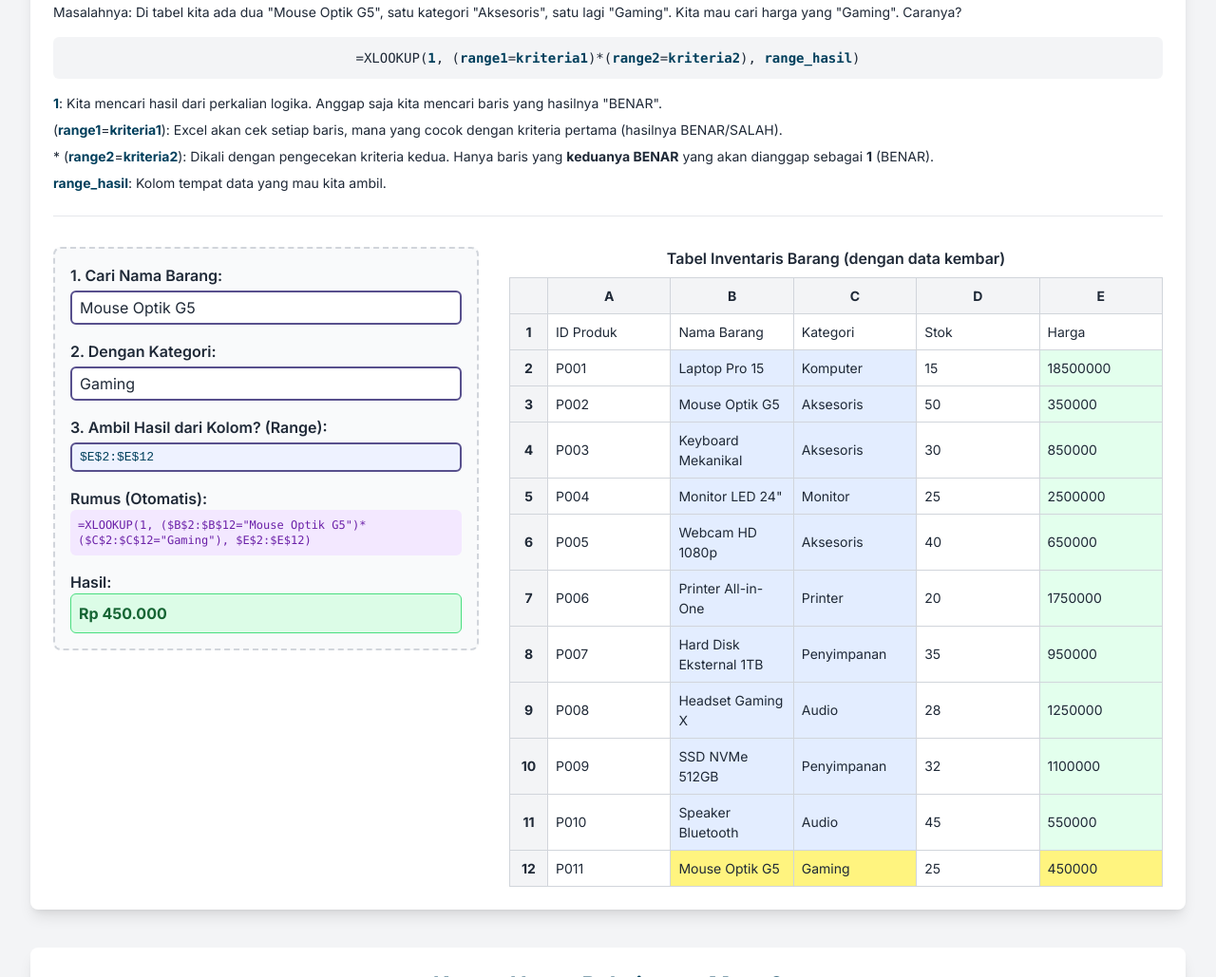
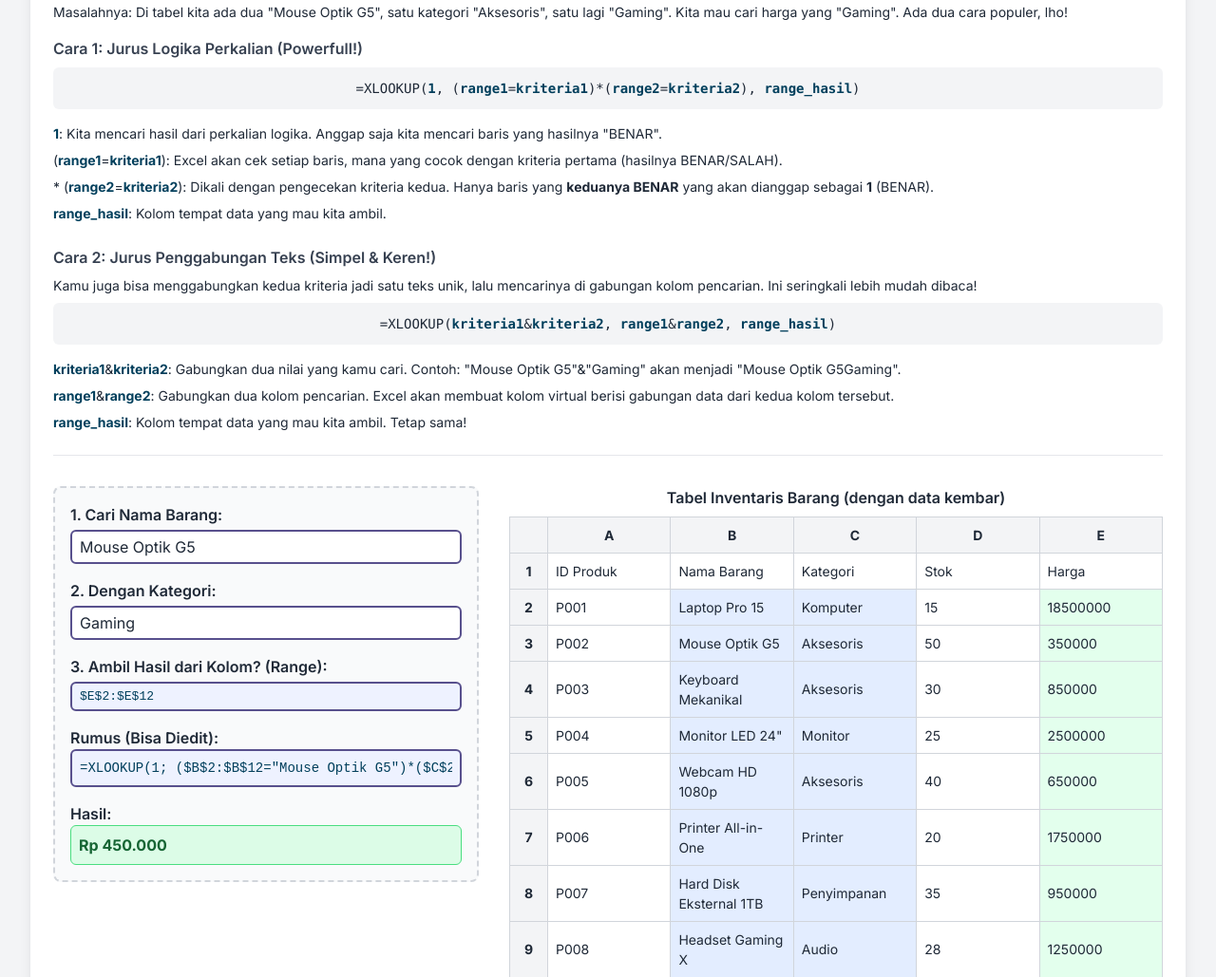
Before and after one commit to bayuyec-create/Jago-Excel-Batch4-LookUp, a plain HTML site: page index.html in a window 1280 px wide. Shown: the part 4280-5309 px from the top of the page at 95% size. Drawn offline with nearby package versions, Linux system fonts and the light colour scheme.

Commit message:
Add files via upload

```diff
--- a/index.html
+++ b/index.html
@@ -355,7 +355,9 @@
                     <div id="xlookup-mc-content">
                         <div class="mb-8 border-b pb-6">
                             <h3 class="font-bold text-lg text-purple-600 mb-3">Jurus XLOOKUP Multi-Kriteria</h3>
-                            <p class="mb-4 text-sm">Masalahnya: Di tabel kita ada dua "Mouse Optik G5", satu kategori "Aksesoris", satu lagi "Gaming". Kita mau cari harga yang "Gaming". Caranya?</p>
+                            <p class="mb-4 text-sm">Masalahnya: Di tabel kita ada dua "Mouse Optik G5", satu kategori "Aksesoris", satu lagi "Gaming". Kita mau cari harga yang "Gaming". Ada dua cara populer, lho!</p>
+
+                            <h4 class="font-semibold text-md text-gray-700 mt-4 mb-2">Cara 1: Jurus Logika Perkalian (Powerfull!)</h4>
                             <p class="bg-gray-100 p-3 rounded-md text-center text-sm mb-4">
                                 <code class="break-words">=XLOOKUP(<span class="formula-part">1</span>, (<span class="formula-part">range1</span>=<span class="formula-part">kriteria1</span>)*(<span class="formula-part">range2</span>=<span class="formula-part">kriteria2</span>), <span class="formula-part">range_hasil</span>)</code>
                             </p>
@@ -364,6 +366,17 @@
                                 <li>(<span class="formula-part">range1</span>=<span class="formula-part">kriteria1</span>): Excel akan cek setiap baris, mana yang cocok dengan kriteria pertama (hasilnya BENAR/SALAH).</li>
                                 <li>* (<span class="formula-part">range2</span>=<span class="formula-part">kriteria2</span>): Dikali dengan pengecekan kriteria kedua. Hanya baris yang <span class="font-bold">keduanya BENAR</span> yang akan dianggap sebagai <span class="font-bold">1</span> (BENAR).</li>
                                 <li><span class="formula-part">range_hasil</span>: Kolom tempat data yang mau kita ambil.</li>
+                            </ul>
+
+                            <h4 class="font-semibold text-md text-gray-700 mt-6 mb-2">Cara 2: Jurus Penggabungan Teks (Simpel & Keren!)</h4>
+                            <p class="mb-2 text-sm">Kamu juga bisa menggabungkan kedua kriteria jadi satu teks unik, lalu mencarinya di gabungan kolom pencarian. Ini seringkali lebih mudah dibaca!</p>
+                            <p class="bg-gray-100 p-3 rounded-md text-center text-sm mb-4">
+                                <code class="break-words">=XLOOKUP(<span class="formula-part">kriteria1</span>&<span class="formula-part">kriteria2</span>, <span class="formula-part">range1</span>&<span class="formula-part">range2</span>, <span class="formula-part">range_hasil</span>)</code>
+                            </p>
+                             <ul class="text-sm space-y-2">
+                                <li><span class="formula-part">kriteria1</span>&<span class="formula-part">kriteria2</span>: Gabungkan dua nilai yang kamu cari. Contoh: "Mouse Optik G5"&"Gaming" akan menjadi "Mouse Optik G5Gaming".</li>
+                                <li><span class="formula-part">range1</span>&<span class="formula-part">range2</span>: Gabungkan dua kolom pencarian. Excel akan membuat kolom virtual berisi gabungan data dari kedua kolom tersebut.</li>
+                                <li><span class="formula-part">range_hasil</span>: Kolom tempat data yang mau kita ambil. Tetap sama!</li>
                             </ul>
                         </div>
                         <div class="grid grid-cols-1 lg:grid-cols-5 gap-8">
@@ -382,8 +395,8 @@
                                         <input type="text" id="mc-xlookup-result-range" class="interactive-input formula-input">
                                     </div>
                                     <div>
-                                        <p class="font-semibold">Rumus (Otomatis):</p>
-                                        <div id="mc-xlookup-formula-output" class="bg-purple-100 p-2 rounded-md font-mono text-purple-800 text-xs break-words min-h-[40px]"></div>
+                                        <p class="font-semibold">Rumus (Bisa Diedit):</p>
+                                        <input type="text" id="mc-xlookup-formula-input" class="interactive-input formula-input w-full p-2 rounded-md text-sm break-words">
                                     </div>
                                     <div>
                                         <p class="font-semibold">Hasil:</p>
@@ -430,8 +443,8 @@
                                         <input type="number" id="mc-v-index-num" value="6" min="1" max="10" class="interactive-input">
                                     </div>
                                     <div>
-                                        <p class="font-semibold">Rumus (Otomatis):</p>
-                                        <div id="mc-v-formula-output" class="bg-purple-100 p-2 rounded-md font-mono text-purple-800 text-xs break-words min-h-[40px]"></div>
+                                        <p class="font-semibold">Rumus (Bisa Diedit):</p>
+                                        <input type="text" id="mc-v-formula-input" class="interactive-input formula-input w-full p-2 rounded-md text-sm break-words">
                                     </div>
                                     <div>
                                         <p class="font-semibold">Hasil:</p>
@@ -702,13 +715,12 @@
         const mcVSearch1 = document.getElementById('mc-v-search-value1');
         const mcVSearch2 = document.getElementById('mc-v-search-value2');
         const mcVIndex = document.getElementById('mc-v-index-num');
-        const mcVFormulaOutput = document.getElementById('mc-v-formula-output');
+        const mcVFormulaInput = document.getElementById('mc-v-formula-input');
         const mcVResultOutput = document.getElementById('mc-v-result-output');
         const mcVHelperKey = document.getElementById('mc-v-helper-key');
         const mcVHelperFormula = document.getElementById('mc-v-helper-formula');
 
-        function runMultiCriteriaVlookup() {
-            clearHighlights('mc-vlookup-worksheet');
+        function updateMultiCriteriaVlookupFormula() {
             const searchValue1 = mcVSearch1.value.trim();
             const searchValue2 = mcVSearch2.value.trim();
             const helperKeyValue = searchValue1 + searchValue2;
@@ -717,8 +729,20 @@
 
             const tableRange = '$A$2:$F$12';
             const indexNum = parseInt(mcVIndex.value);
+            mcVFormulaInput.value = `=VLOOKUP("${helperKeyValue}"; ${tableRange}; ${indexNum}; FALSE)`;
+            runMultiCriteriaVlookup();
+        }
 
-            mcVFormulaOutput.textContent = `=VLOOKUP("${helperKeyValue}"; ${tableRange}; ${indexNum}; FALSE)`;
+        function runMultiCriteriaVlookup() {
+            clearHighlights('mc-vlookup-worksheet');
+            const formula = mcVFormulaInput.value;
+            const regex = /=VLOOKUP\("([^"]+)"\s*;\s*([$A-Z0-9:]+)\s*;\s*(\d+)\s*;\s*FALSE\)/i;
+            const match = formula.match(regex);
+
+            if (match) {
+                const helperKeyValue = match[1];
+                const tableRange = match[2];
+                const indexNum = parseInt(match[3]);
 
                 const parsedRange = parseRange(tableRange);
                 if (!parsedRange) {
@@ -726,7 +750,6 @@
                     return;
                 }
 
-            // Highlighting
                 for (let r = parsedRange.startRow - 1; r <= parsedRange.endRow - 1; r++) {
                     for (let c = parsedRange.startCol; c <= parsedRange.endCol; c++) {
                         const cell = document.getElementById(`mc-vlookup-worksheet-r${r}c${c}`);
@@ -762,6 +785,9 @@
                     }
                 } else {
                     mcVResultOutput.textContent = '#N/A';
+                }
+            } else {
+                 mcVResultOutput.textContent = '#ERROR!';
             }
         }
 
@@ -936,73 +962,102 @@
         const mcXlookupSearch1 = document.getElementById('mc-xlookup-search-value1');
         const mcXlookupSearch2 = document.getElementById('mc-xlookup-search-value2');
         const mcXlookupResultRange = document.getElementById('mc-xlookup-result-range');
-        const mcXlookupFormulaOutput = document.getElementById('mc-xlookup-formula-output');
+        const mcXlookupFormulaInput = document.getElementById('mc-xlookup-formula-input');
         const mcXlookupResultOutput = document.getElementById('mc-xlookup-result-output');
 
-        function runMultiCriteriaXlookup() {
-            clearHighlights('mc-xlookup-worksheet');
+        function updateMultiCriteriaXlookupFormula() {
             const searchValue1 = mcXlookupSearch1.value.trim();
             const searchValue2 = mcXlookupSearch2.value.trim();
             const resultRangeStr = mcXlookupResultRange.value.trim();
 
             const searchRange1Str = '$B$2:$B$12'; // Nama Barang
             const searchRange2Str = '$C$2:$C$12'; // Kategori
-
-            mcXlookupFormulaOutput.textContent = `=XLOOKUP(1, (${searchRange1Str}="${searchValue1}")*(${searchRange2Str}="${searchValue2}"), ${resultRangeStr})`;
-
-            const parsedResultRange = parseRange(resultRangeStr);
-            if (!searchValue1 || !searchValue2 || !parsedResultRange) {
-                mcXlookupResultOutput.textContent = '#N/A';
-                return;
+            mcXlookupFormulaInput.value = `=XLOOKUP(1; (${searchRange1Str}="${searchValue1}")*(${searchRange2Str}="${searchValue2}"); ${resultRangeStr})`;
+            runMultiCriteriaXlookup();
         }
 
-            const searchCol1Index = 2; // Nama Barang -> Column B in dataVertical.rows
-            const searchCol2Index = 3; // Kategori -> Column C in dataVertical.rows
+        function runMultiCriteriaXlookup() {
+            clearHighlights('mc-xlookup-worksheet');
+            const formula = mcXlookupFormulaInput.value;
+
+            const regexMultiply = /=XLOOKUP\(\s*1\s*;\s*\(([^=]+)="([^"]+)"\)\s*\*\s*\(([^=]+)="([^"]+)"\)\s*;\s*([$A-Z0-9:]+)\)/i;
+            const regexConcat = /=XLOOKUP\("([^"]+)"\s*&\s*"([^"]+)"\s*;\s*([$A-Z0-9:]+)\s*&\s*([$A-Z0-9:]+)\s*;\s*([$A-Z0-9:]+)\)/i;
+
+            let matchMultiply = formula.match(regexMultiply);
+            let matchConcat = formula.match(regexConcat);
+
             let foundRowIndex = -1;
+            let resultColIndex = -1;
 
-            for (let r = 1; r < dataVertical.rows.length; r++) { // Start from 1 to skip header
+            if (matchMultiply) {
+                const searchValue1 = matchMultiply[2];
+                const searchValue2 = matchMultiply[4];
+                const resultRangeStr = matchMultiply[5].trim();
+                const parsedResultRange = parseRange(resultRangeStr);
+
+                if (!parsedResultRange) { mcXlookupResultOutput.textContent = '#ERROR!'; return; }
+                resultColIndex = parsedResultRange.startCol;
+
+                const searchCol1Index = 2; // Nama Barang
+                const searchCol2Index = 3; // Kategori
+
+                for (let r = 1; r < dataVertical.rows.length; r++) {
                     const rowData = dataVertical.rows[r];
                     if(rowData && String(rowData[searchCol1Index]).toLowerCase() === searchValue1.toLowerCase() && String(rowData[searchCol2Index]).toLowerCase() === searchValue2.toLowerCase()){
                         foundRowIndex = r;
                         break;
                     }
                 }
+            } else if (matchConcat) {
+                const searchValue1 = matchConcat[1];
+                const searchValue2 = matchConcat[2];
+                const searchRange1Str = matchConcat[3].trim();
+                const searchRange2Str = matchConcat[4].trim();
+                const resultRangeStr = matchConcat[5].trim();
 
-            // Highlighting
-            const searchCol1CellIndex = colLetterToCellIndex('B');
-            const searchCol2CellIndex = colLetterToCellIndex('C');
-            for(let r = 1; r < dataVertical.rows.length; r++) {
-                const cell1 = document.getElementById(`mc-xlookup-worksheet-r${r}c${searchCol1CellIndex}`);
-                if(cell1) cell1.classList.add('highlight-range');
-                const cell2 = document.getElementById(`mc-xlookup-worksheet-r${r}c${searchCol2CellIndex}`);
-                if(cell2) cell2.classList.add('highlight-range');
-                const resultCell = document.getElementById(`mc-xlookup-worksheet-r${r}c${parsedResultRange.startCol}`);
-                if(resultCell) resultCell.classList.add('highlight-result-range');
+                const parsedSearch1 = parseRange(searchRange1Str);
+                const parsedSearch2 = parseRange(searchRange2Str);
+                const parsedResult = parseRange(resultRangeStr);
+
+                if (!parsedSearch1 || !parsedSearch2 || !parsedResult) { mcXlookupResultOutput.textContent = '#ERROR!'; return; }
+
+                resultColIndex = parsedResult.startCol;
+                const searchCol1Index = parsedSearch1.startCol;
+                const searchCol2Index = parsedSearch2.startCol;
+
+                for (let r = 1; r < dataVertical.rows.length; r++) {
+                    const rowData = dataVertical.rows[r];
+                    if(rowData && String(rowData[searchCol1Index]).toLowerCase() === searchValue1.toLowerCase() && String(rowData[searchCol2Index]).toLowerCase() === searchValue2.toLowerCase()){
+                        foundRowIndex = r;
+                        break;
+                    }
+                }
             }
 
+            if(foundRowIndex !== -1) {
+                // Highlighting and result display
+                const searchCol1CellIndex = 2; // B
+                const searchCol2CellIndex = 3; // C
+                for(let r = 1; r < dataVertical.rows.length; r++) {
+                    document.getElementById(`mc-xlookup-worksheet-r${r}c${searchCol1CellIndex}`).classList.add('highlight-range');
+                    document.getElementById(`mc-xlookup-worksheet-r${r}c${searchCol2CellIndex}`).classList.add('highlight-range');
+                    document.getElementById(`mc-xlookup-worksheet-r${r}c${resultColIndex}`).classList.add('highlight-result-range');
+                }
 
-            if(foundRowIndex !== -1) {
-                const resultColIndex = parsedResultRange.startCol;
                 const result = dataVertical.rows[foundRowIndex][resultColIndex];
                 let resultText = result;
-                if (typeof result === 'number') {
-                    if (resultColIndex === 5) { // Harga is column E, cellIndex 5
+                if (typeof result === 'number' && resultColIndex === 5) { // Harga
                     resultText = 'Rp ' + result.toLocaleString('id-ID');
-                    }
                 }
                 mcXlookupResultOutput.textContent = resultText;
 
-                const foundCell1 = document.getElementById(`mc-xlookup-worksheet-r${foundRowIndex}c${searchCol1CellIndex}`);
-                if(foundCell1) foundCell1.classList.add('highlight');
-
-                const foundCell2 = document.getElementById(`mc-xlookup-worksheet-r${foundRowIndex}c${searchCol2CellIndex}`);
-                if(foundCell2) foundCell2.classList.add('highlight');
-
-                const resultCell = document.getElementById(`mc-xlookup-worksheet-r${foundRowIndex}c${resultColIndex}`);
-                if(resultCell) resultCell.classList.add('highlight');
-
+                document.getElementById(`mc-xlookup-worksheet-r${foundRowIndex}c${searchCol1CellIndex}`).classList.add('highlight');
+                document.getElementById(`mc-xlookup-worksheet-r${foundRowIndex}c${searchCol2CellIndex}`).classList.add('highlight');
+                document.getElementById(`mc-xlookup-worksheet-r${foundRowIndex}c${resultColIndex}`).classList.add('highlight');
+            } else if (matchMultiply || matchConcat) {
+                mcXlookupResultOutput.textContent = '#N/A';
             } else {
-                mcXlookupResultOutput.textContent = '#N/A';
+                 mcXlookupResultOutput.textContent = '#ERROR!';
             }
         }
 
@@ -1022,9 +1077,10 @@
             vlookupIndexInput.addEventListener('input', updateVlookupFormula);
             vlookupFormulaInput.addEventListener('input', runVlookup);
 
-            mcVSearch1.addEventListener('input', runMultiCriteriaVlookup);
-            mcVSearch2.addEventListener('input', runMultiCriteriaVlookup);
-            mcVIndex.addEventListener('input', runMultiCriteriaVlookup);
+            mcVSearch1.addEventListener('input', updateMultiCriteriaVlookupFormula);
+            mcVSearch2.addEventListener('input', updateMultiCriteriaVlookupFormula);
+            mcVIndex.addEventListener('input', updateMultiCriteriaVlookupFormula);
+            mcVFormulaInput.addEventListener('input', runMultiCriteriaVlookup);
 
             hlookupSearchInput.addEventListener('input', updateHlookupFormula);
             hlookupRangeInput.addEventListener('input', updateHlookupFormula);
@@ -1036,9 +1092,11 @@
             xlookupResultRangeInput.addEventListener('input', updateXlookupFormula);
             xlookupFormulaInput.addEventListener('input', runXlookup);
 
-            mcXlookupSearch1.addEventListener('input', runMultiCriteriaXlookup);
-            mcXlookupSearch2.addEventListener('input', runMultiCriteriaXlookup);
-            mcXlookupResultRange.addEventListener('input', runMultiCriteriaXlookup);
+            mcXlookupSearch1.addEventListener('input', updateMultiCriteriaXlookupFormula);
+            mcXlookupSearch2.addEventListener('input', updateMultiCriteriaXlookupFormula);
+            mcXlookupResultRange.addEventListener('input', updateMultiCriteriaXlookupFormula);
+            mcXlookupFormulaInput.addEventListener('input', runMultiCriteriaXlookup);
+
 
             // Tab logic
             const showXlookupBtn = document.getElementById('show-xlookup-mc');
@@ -1083,10 +1141,10 @@
             mcXlookupResultRange.value = '$E$2:$E$12';
 
             updateVlookupFormula();
-            runMultiCriteriaVlookup();
+            updateMultiCriteriaVlookupFormula();
             updateHlookupFormula();
             updateXlookupFormula();
-            runMultiCriteriaXlookup();
+            updateMultiCriteriaXlookupFormula();
         });
     </script>
 
```
Lines whose indentation alone changed are shown as unchanged.
